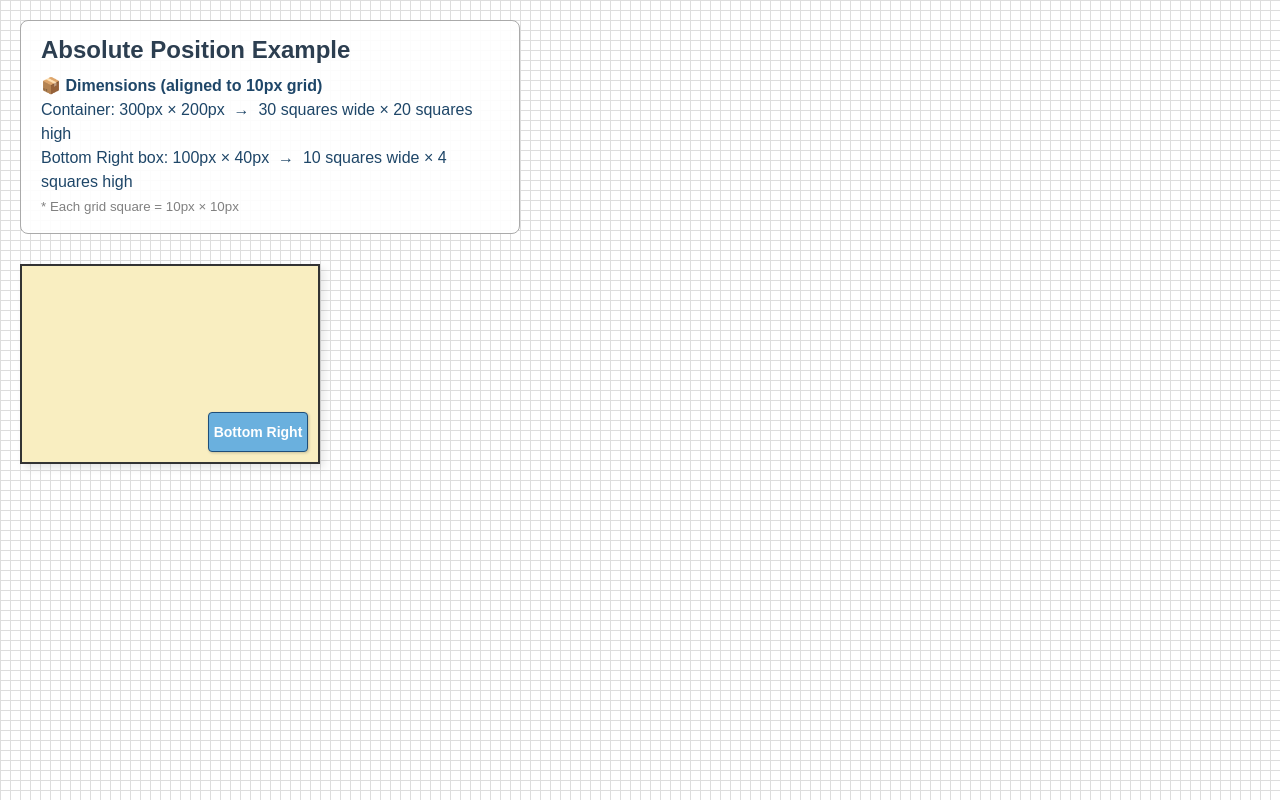
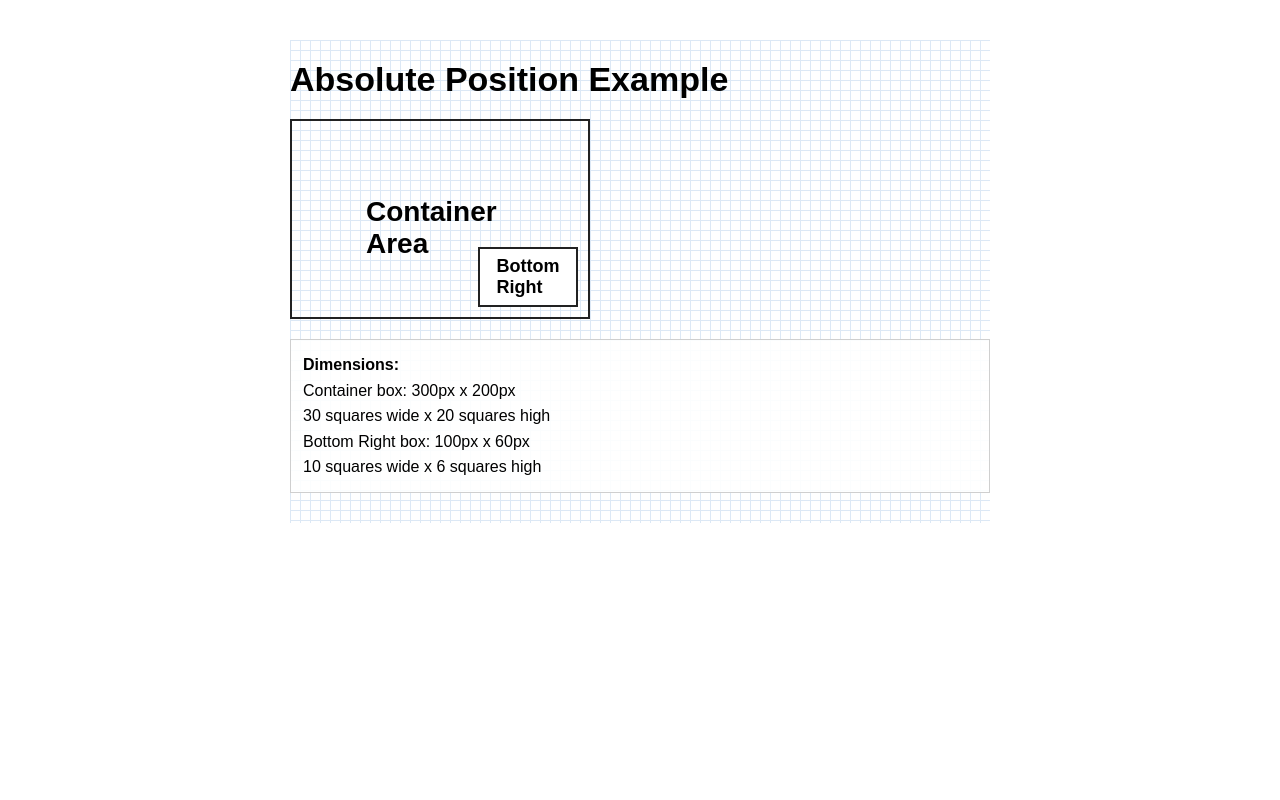
Before and after one commit to shibliaiub/learning-web-technologies-spring25-26-sec-w, a PHP site: page / in a window 1280 px wide. Run offline with PHP 8.4, Linux system fonts and the light colour scheme.

Commit message:
update code for solving problem 4

```diff
--- a/mid-practice/problem-4/index.html
+++ b/mid-practice/problem-4/index.html
@@ -1,28 +1,25 @@
 <!DOCTYPE html>
 <html lang="en">
 <head>
-    <meta charset="UTF-8">
-    <meta name="viewport" content="width=device-width, initial-scale=1.0">
-    <title>Grid Layout – Absolute Positioning</title>
-    <!-- Link to external CSS -->
-    <link rel="stylesheet" href="style.css">
+  <meta charset="UTF-8">
+  <meta name="viewport" content="width=device-width, initial-scale=1.0">
+  <title>Absolute Position Example</title>
+  <link rel="stylesheet" href="style.css">
 </head>
 <body>
-    <div class="grid-background">
-        <div class="info-panel">
-            <h2>Absolute Position Example</h2>
-            <div id="dimensions"></div>
-        </div>
+  <div class="page grid-background">
+    <h2>Absolute Position Example</h2>
 
-        <!-- Container box (300px × 200px, aligned to grid) -->
-        <div class="container" id="containerBox">
-            <div class="bottom-right-box" id="innerBox">
-                Bottom Right
-            </div>
-        </div>
+    <div class="container" id="containerBox">
+      <div class="container-text">Container Area</div>
+      <div class="small-box" id="innerBox">
+        Bottom<br>Right
+      </div>
     </div>
 
-    <!-- Link to external JavaScript -->
-    <script src="script.js"></script>
+    <div id="dimensions"></div>
+  </div>
+
+  <script src="script.js"></script>
 </body>
 </html>
--- a/mid-practice/problem-4/script.js
+++ b/mid-practice/problem-4/script.js
@@ -1,26 +1,32 @@
-// Wait for DOM to be fully loaded
-document.addEventListener("DOMContentLoaded", function() {
-    const container = document.getElementById("containerBox");
-    const innerBox = document.getElementById("innerBox");
-    const dimensionsDiv = document.getElementById("dimensions");
+window.onload = function () {
+  const containerBox = document.getElementById("containerBox");
+  const innerBox = document.getElementById("innerBox");
+  const dimensions = document.getElementById("dimensions");
 
-    // Helper: get dimensions in pixels and grid squares (1 grid square = 10px)
-    function getDimensionsInfo(element, name) {
-        const widthPx = element.offsetWidth;   // includes border (box-sizing: border-box)
-        const heightPx = element.offsetHeight;
-        const widthSquares = widthPx / 10;
-        const heightSquares = heightPx / 10;
-        return `${name}: ${widthPx}px × ${heightPx}px &nbsp;→&nbsp; ${widthSquares} squares wide × ${heightSquares} squares high`;
-    }
+  const containerWidth = containerBox.offsetWidth;
+  const containerHeight = containerBox.offsetHeight;
+  const innerWidth = innerBox.offsetWidth;
+  const innerHeight = innerBox.offsetHeight;
 
-    // Build and display dimensions for both boxes
-    const containerInfo = getDimensionsInfo(container, "Container");
-    const innerInfo = getDimensionsInfo(innerBox, "Bottom Right box");
+  const containerGridWidth = containerWidth / 10;
+  const containerGridHeight = containerHeight / 10;
+  const innerGridWidth = innerWidth / 10;
+  const innerGridHeight = innerHeight / 10;
 
-    dimensionsDiv.innerHTML = `
-        <strong>📦 Dimensions (aligned to 10px grid)</strong><br>
-        ${containerInfo}<br>
-        ${innerInfo}<br>
-        <small style="color: gray;">* Each grid square = 10px × 10px</small>
-    `;
-});
+  const line1 = "<strong>Dimensions:</strong>";
+  const line2 =
+    "Container box: " + containerWidth + "px x " + containerHeight + "px";
+  const line3 =
+    containerGridWidth + " squares wide x " + containerGridHeight + " squares high";
+  const line4 =
+    "Bottom Right box: " + innerWidth + "px x " + innerHeight + "px";
+  const line5 =
+    innerGridWidth + " squares wide x " + innerGridHeight + " squares high";
+
+  dimensions.innerHTML =
+    line1 + "<br>" +
+    line2 + "<br>" +
+    line3 + "<br>" +
+    line4 + "<br>" +
+    line5;
+};
--- a/mid-practice/problem-4/style.css
+++ b/mid-practice/problem-4/style.css
@@ -1,69 +1,70 @@
-/* Reset and grid background (10px × 10px grid lines) */
 * {
-    margin: 0;
-    padding: 0;
   box-sizing: border-box;
 }
 
 body {
+  margin: 0;
   font-family: Arial, sans-serif;
+  background-color: white;
+}
+
+.page {
+  width: 700px;
+  margin: 40px auto;
+  padding: 20px 0 30px 0;
 }
 
 .grid-background {
-    min-height: 100vh;
   background-image:
-        linear-gradient(to right, #ddd 1px, transparent 1px),
-        linear-gradient(to bottom, #ddd 1px, transparent 1px);
+    linear-gradient(to right, #dce8f5 1px, transparent 1px),
+    linear-gradient(to bottom, #dce8f5 1px, transparent 1px);
   background-size: 10px 10px;
-    padding: 20px;   /* aligns container edges to grid lines (multiple of 10) */
 }
 
-/* Info panel */
-.info-panel {
-    background: rgba(255, 255, 255, 0.9);
-    padding: 15px 20px;
-    border-radius: 8px;
-    margin-bottom: 30px;
-    max-width: 500px;
-    border: 1px solid #aaa;
-}
-
-.info-panel h2 {
-    margin-bottom: 10px;
-    color: #2c3e50;
+h2 {
+  margin: 0 0 20px 0;
+  font-size: 34px;
+  font-weight: 700;
 }
 
 #dimensions {
+  margin-top: 20px;
   font-size: 16px;
-    line-height: 1.5;
-    color: #1e4668;
+  line-height: 1.6;
+  background-color: rgba(255, 255, 255, 0.9);
+  padding: 12px;
+  border: 1px solid #cfcfcf;
 }
 
-/* Container box – 300px × 200px, aligned to grid */
 .container {
   position: relative;
   width: 300px;
   height: 200px;
-    background-color: #f9eec1;
-    border: 2px solid #333;
-    box-sizing: border-box;
-    box-shadow: 4px 4px 8px rgba(0,0,0,0.1);
+  border: 2px solid #222;
+  background-color: transparent;
 }
 
-/* Smaller box – positioned 10px from bottom and right */
-.bottom-right-box {
+.container-text {
   position: absolute;
+  top: 75px;
+  left: 50%;
+  transform: translateX(-50%);
+  font-size: 28px;
+  font-weight: 700;
+}
+
+.small-box {
+  display: flex;
+  align-items: center;
+  justify-content: center;
+  position: absolute;
+  right: 10px;
   bottom: 10px;
-    right: 10px;
   width: 100px;
-    height: 40px;
-    background-color: #6ab0de;
-    border: 1px solid #1f4e79;
-    color: white;
-    font-weight: bold;
-    text-align: center;
-    line-height: 38px;   /* vertically center text */
-    font-size: 14px;
-    box-shadow: 1px 1px 3px rgba(0,0,0,0.2);
-    border-radius: 4px;
+  height: 60px;
+  font-size: 18px;
+  font-weight: 700;
+  color: black;
+  background-color: white;
+  border: 2px solid #222;
 }
```
Lines whose indentation alone changed are shown as unchanged.
